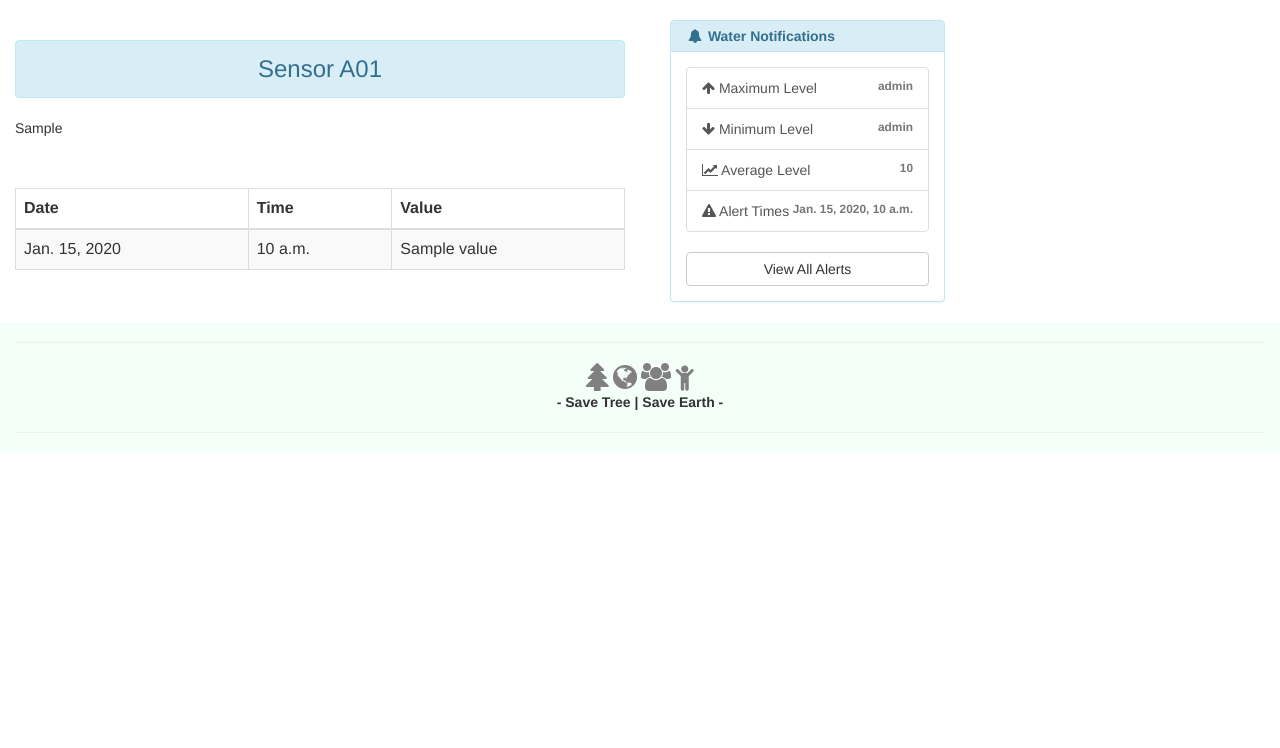
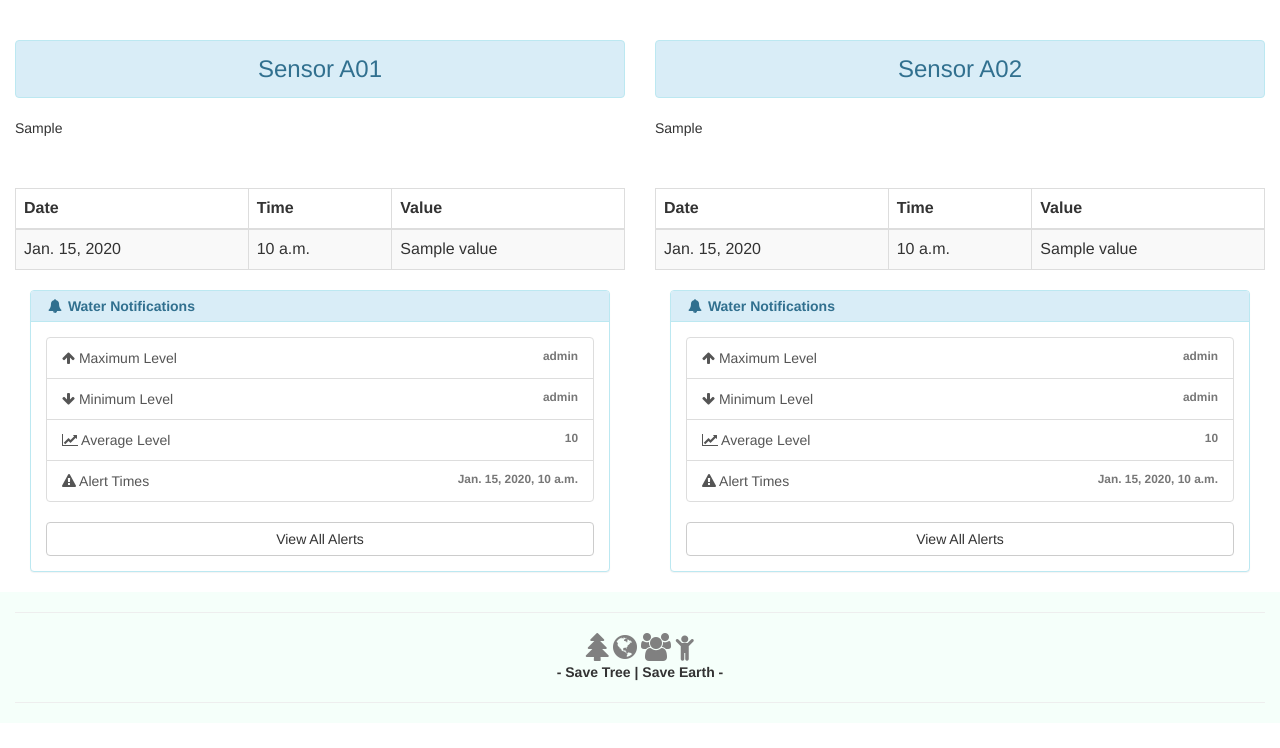
Before and after one commit to mikkujain/data_logger, a Django app: template templates/dashboard.html in a window 1280 px wide. Shown: the part 52-800 px from the top of the page. Run offline with Django 3.2, Linux system fonts and the light colour scheme; the template is opened without the code that fills it: most values are stand-ins (such as "Sample title", 1, 10 or a date in 2020); some libraries are stand-ins or nearby versions.

Commit message:
added second sensor in html view

```diff
--- a/templates/dashboard.html
+++ b/templates/dashboard.html
@@ -34,6 +34,11 @@
     <section class="container-fluid">
         <div class="row">
             <div class="col-lg-6">
+                {% if errors %}
+                    {% for e in errors %}
+                        <p class="alert alert-danger alert-dismissible"><a href="#" class="close" data-dismiss="alert" aria-label="close">&times;</a>{{ e }}</p>
+                    {% endfor %}
+                {% endif %}
                 <div class="">
                     <h3 class="text-center alert alert-info">Sensor A01</h3>
                 </div>
@@ -66,15 +71,85 @@
                         </table>
                     </div>
                 </div>
+                <div class="">
+                    <div class="col-lg-12">
+                        <div class="panel panel-info">
+                            <div class="panel-heading">
+                                <i class="fa fa-bell fa-fw"></i>
+                                <strong>Water Notifications</strong>
+                            </div>
+                            <!-- /.panel-heading -->
+                            <div class="panel-body">
+                                <div class="list-group">
+                                    <a href="#" class="list-group-item">
+                                        <i class="fa fa-arrow-up" aria-hidden="true"></i> Maximum Level
+                                        <span class="pull-right text-muted small"><strong>{{ max_level }}</strong>
+                                        </span>
+                                    </a>
+                                    <a href="#" class="list-group-item">
+                                        <i class="fa fa-arrow-down" aria-hidden="true"></i> Minimum Level
+                                        <span class="pull-right text-muted small"><strong>{{ min_level }}</strong>
+                                        </span>
+                                    </a>
+                                    <a href="#" class="list-group-item">
+                                        <i class="fa fa-line-chart" aria-hidden="true"></i> Average Level
+                                        <span class="pull-right text-muted small"><strong>{{ avg_level }}</strong>
+                                        </span>
+                                    </a>
+                                    <a href="#" class="list-group-item">
+                                        <i class="fa fa-exclamation-triangle" aria-hidden="true"></i> Alert Times
+                                        <span class="pull-right text-muted small"><strong>{{ today_alert_times }}</strong>
+                                        </span>
+                                    </a>
+                                </div>
+                                <!-- /.list-group -->
+                                <a href="#" class="btn btn-default btn-block">View All Alerts</a>
+                            </div>
+                            <!-- /.panel-body -->
+                        </div>
+                    </div>
+                </div>
             </div>
             <div class="col-lg-6">
-            {% if errors %}
-                {% for e in errors %}
-                    <p class="alert alert-danger alert-dismissible"><a href="#" class="close" data-dismiss="alert" aria-label="close">&times;</a>{{ e }}</p>
-                {% endfor %}
-            {% endif %}
+                {% if errors %}
+                    {% for e in errors %}
+                        <p class="alert alert-danger alert-dismissible"><a href="#" class="close" data-dismiss="alert" aria-label="close">&times;</a>{{ e }}</p>
+                    {% endfor %}
+                {% endif %}
                 <div class="">
-                    <div class="col-lg-6">
+                    <h3 class="text-center alert alert-info">Sensor A02</h3>
+                </div>
+                <div class="chart">
+                    {% if chart %}
+                        {{ chart.as_html }}
+                    {% else %}
+                        <h3>There is no data available</h3>
+                    {% endif %}
+                </div>
+                <div class="" style="margin-top: 50px;">
+                    <div class="table-responsive">
+                        <table class="table table-bordered table-hover table-striped">
+                            <thead>
+                                <tr>
+                                    <th>Date</th>
+                                    <th>Time</th>
+                                    <th>Value</th>
+                                </tr>
+                            </thead>
+                            <tbody>
+                                {% for d in data_list %}
+                                    <tr>
+                                        <td>{{ d.datetime.date }}</td>
+                                        <td>{{ d.datetime.time }}</td>
+                                        <td>{{ d.value }}</td>
+                                    </tr>
+                                {% endfor %}
+                            </tbody>
+                        </table>
+                    </div>
+                </div>
+                <div class="">
+                    <div class="col-lg-12">
                         <div class="panel panel-info">
                             <div class="panel-heading">
                                 <i class="fa fa-bell fa-fw"></i>
--- a/templates/navbar.html
+++ b/templates/navbar.html
@@ -43,8 +43,8 @@
 				<li class="dropdown">
 					<a href="#" class="dropdown-toggle" data-toggle="dropdown" role="button" aria-haspopup="true" aria-expanded="false">{{ user }} <span class="caret"></span></a>
 					<ul class="dropdown-menu">
-						<li><a href="#">Another action</a></li>
-						<li><a href="#">Something else here</a></li>
+						<!-- <li><a href="#">Another action</a></li>
+						<li><a href="#">Something else here</a></li> -->
 						<li role="separator" class="divider"></li>
 						<li><a href="{% url 'users:logout' %}">logout</a></li>
 					</ul>
--- a/users/views.py
+++ b/users/views.py
@@ -23,10 +23,10 @@ class Dashboard(LoginRequiredMixin, ListView):
 		return queryset
 
 	def get_context_data(self, **kwargs):
+		# Call the base implementation first to get a context
+		context = super(Dashboard, self).get_context_data(**kwargs)
 		startd = self.request.GET.get('start-date')
 		endd = self.request.GET.get('end-date')
-		# Call the base implementation first to get a context
-		context = super(Dashboard, self).get_context_data(**kwargs)
 		if self.request.GET.get('date'):
 			try:
 				today = datetime.strptime(self.request.GET.get('date'), '%Y-%m-%d').date()
```
Also changed, not shown: tcpFunctions.py (+34 -34 lines), 4 other files.
